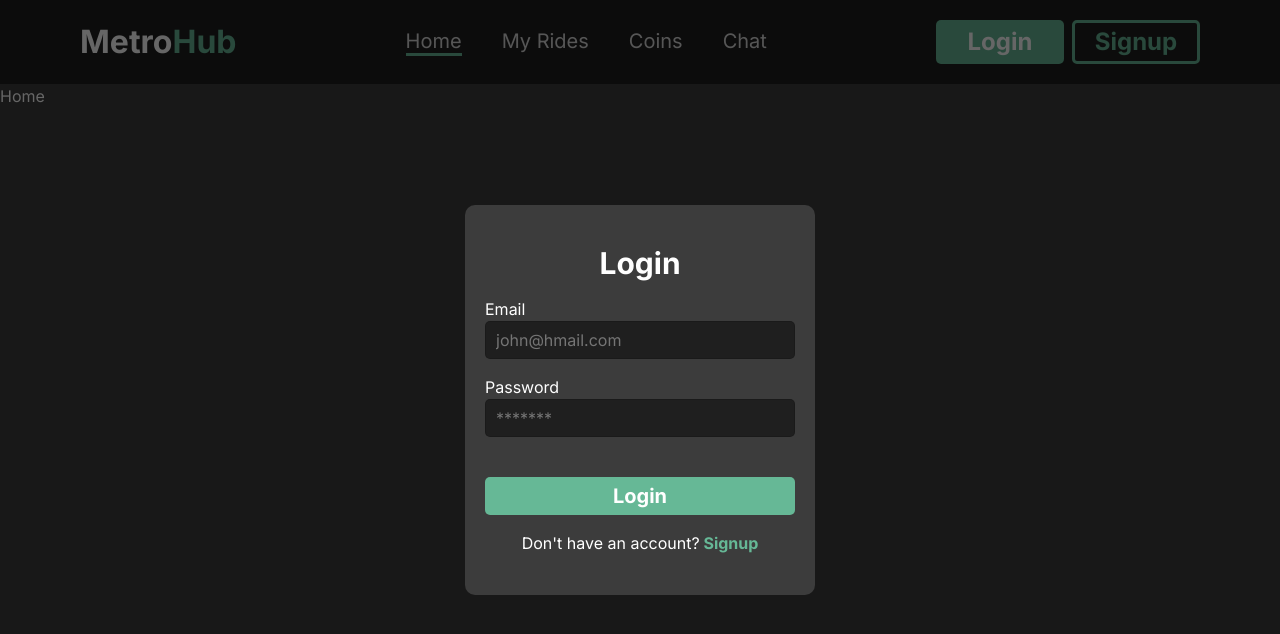
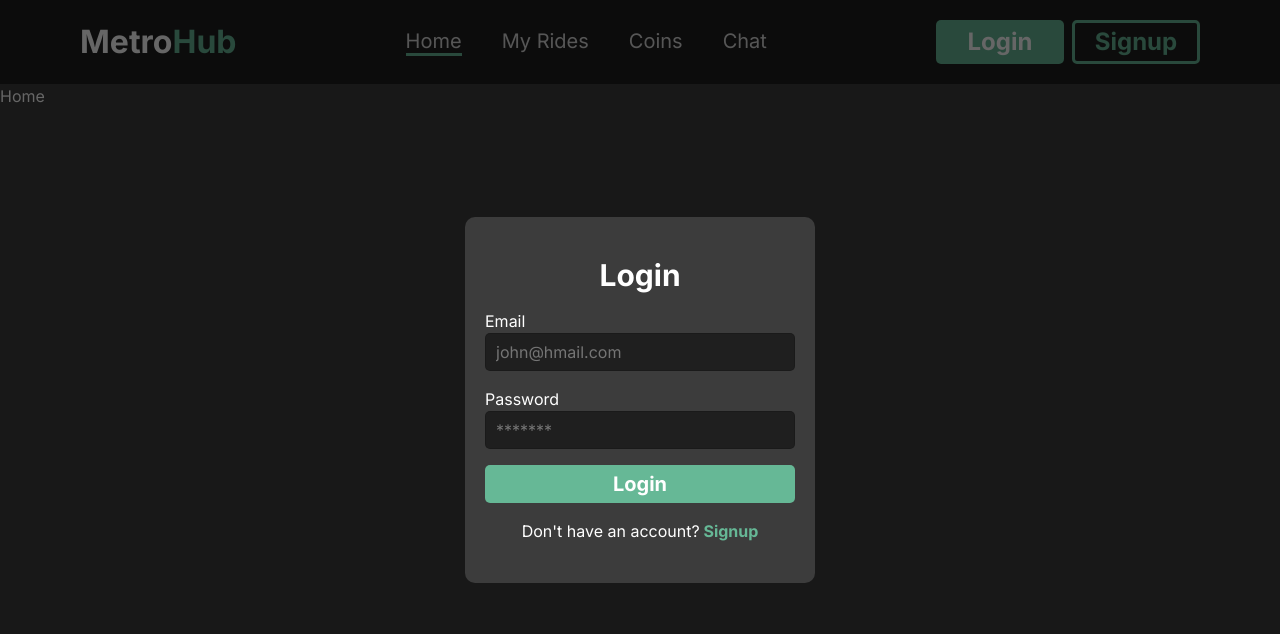
Before and after one commit to anthonytoumaibrahim/subway-system, a React (Create React App) app in the folder frontend/: page / in a window 1280 px wide. Both pictures are taken after a click on the button "Login". Shown: the top 634 px of the page. Built offline with nearby package versions, Linux system fonts and the light colour scheme; what pigeon-maps would draw is missing.

Commit message:
Modified Login/Signup code

```diff
--- a/frontend/src/pages/users/components/Header/index.jsx
+++ b/frontend/src/pages/users/components/Header/index.jsx
@@ -1,164 +1,185 @@
-import React, { useState, useEffect } from 'react'
-import { useLocation, Link } from 'react-router-dom'
-import Login from '../Login'
-import Signup from '../Signup'
-import "./style.css"
+import React, { useState, useEffect } from "react";
+import { useLocation, Link } from "react-router-dom";
+import Login from "../Login";
+import Signup from "../Signup";
+import "./style.css";
 
 const Header = () => {
   const initialCredentials = {
     username: "",
     email: "",
     password: "",
-    confirmPassword: ""
-  }
+    confirmPassword: "",
+  };
 
   const initailtErrors = {
     all: false,
     email: false,
-    password: false
-  }
+    password: false,
+    username: false,
+  };
 
-  const location = useLocation()
-  const [error, setError] = useState({status:false, fields: []})
-  const [errorMessage, setErrorMessage] = useState('incorrect')
-  const [isLogin, setIsLogin] = useState(false)
-  const [credentials, setcredentials] = useState(initialCredentials)
-  const [isSignup, setIsSignup] = useState(false)
+  const location = useLocation();
+  const [error, setError] = useState(initailtErrors);
+  const [errorMessage, setErrorMessage] = useState(null);
+  const [credentials, setcredentials] = useState(initialCredentials);
+  const [isLogin, setIsLogin] = useState(false);
+  const [isSignup, setIsSignup] = useState(false);
 
-
-  useEffect(() => {resetErrors()}, [credentials])
-
+  useEffect(() => {
+    resetErrors();
+  }, [credentials]);
 
   const handleInputChange = (value, field) => {
-    console.log (field , value)
-    setcredentials({...credentials, [field]: value })
-
-  }
+    setcredentials({ ...credentials, [field]: value });
+  };
 
   const resetCredentials = () => {
-    setcredentials({...initialCredentials})
-  }
+    setcredentials({ ...initialCredentials });
+  };
 
   const resetErrors = () => {
-    setError({...initailtErrors})
-  }
+    setError({ ...initailtErrors });
+  };
 
   const handleSwitch = () => {
-    if(isLogin){
-      setIsLogin(false)
-      setIsSignup(true)
-    }else if(isSignup){
-      setIsLogin(true)
-      setIsSignup(false)
+    if (isLogin) {
+      setIsLogin(false);
+      setIsSignup(true);
+    } else if (isSignup) {
+      setIsLogin(true);
+      setIsSignup(false);
     }
-    resetErrors()
-    resetCredentials()
-  }
+    setErrorMessage(null);
+    resetErrors();
+    resetCredentials();
+  };
 
   const handleLoginClick = () => {
-    setIsLogin(true)
-  }
+    setIsLogin(true);
+  };
 
   const handleSignupClick = () => {
-    setIsSignup(true)
-  }
+    setIsSignup(true);
+  };
 
-  const checkEmptyFields = () => {
-    const {username, email, password, confirmPassword} = credentials
-    const regex = /^([A-Za-z0-9_\-\.])+\@([A-Za-z0-9_\-\.])+\.([A-Za-z]{2,4})$/
-    if(isLogin){
-      if(!email || !password){
-          setError({...error, all: true})
-          setErrorMessage("Fill required fields.")
-          return true
-        }
-    }else if(isSignup){
-      if(!email || !password || !username || !confirmPassword){
-          setError({...error, all: true})
-          setErrorMessage("Fill required fields.")
-          return true
-        }
+  const validateRegistration = () => {
+    setErrorMessage(null);
+    setError(initailtErrors);
+    const { username, email, password, confirmPassword } = credentials;
+    // Sign up Validation
+    if (isSignup) {
+      if (username.trim().length < 6) {
+        setError({ ...error, username: true });
+        setErrorMessage(
+          "Please make sure your username is at least 6 characters long."
+        );
+        return;
+      }
+      if (password !== confirmPassword) {
+        setError({ ...error, password: true });
+        setErrorMessage("Passwords does not match.");
+        return;
+      }
+    }
+    // Validate email
+    if (
+      !/^([A-Za-z0-9_\-\.])+\@([A-Za-z0-9_\-\.])+\.([A-Za-z]{2,4})$/.test(email)
+    ) {
+      setError({
+        ...error,
+        email: true,
+      });
+      setErrorMessage("Invalid Email.");
+      return;
+    }
+    // Validate password
+    if (password.length < 8) {
+      setError({
+        ...error,
+        password: true,
+      });
+      setErrorMessage("Password must be at least 8 characters long.");
+      return;
     }
 
-    if(!regex.test(email)){
-      setError({...error, email: true})
-      setErrorMessage("Invalid Email.")
-      return true
-    }
-    if (isSignup){
-      if(password !== confirmPassword){
-        setError({...error, password: true})
-        setErrorMessage("passwords does not match.")
-        return true
-      }
-    }
-    return false
-  }
-
-  const validateRegistration = () => {
-    const empty  = checkEmptyFields()
-    if (empty){
-      console.log("i am empty")
-    }else{
-      console.log("i am not emty")
-
-    }
-  }
-
+    console.log("Everything works");
+  };
 
   return (
-    <div className='flex align-center space-between header bg-dark-gray-col'>
-      {isSignup && (<Signup
-      isSignup={isSignup}
-      setIsSignup={setIsSignup}
-      error={error}
-      errorMessage={errorMessage}
-      handleInputChange={handleInputChange}
-      handleSwitch={handleSwitch}
-      validateRegistration={validateRegistration}
-      />)}
-      {isLogin && (<Login
-      isLogin={isLogin}
-      setIsLogin={setIsLogin}
-      error={error}
-      errorMessage={errorMessage}
-      handleInputChange={handleInputChange}
-      handleSwitch={handleSwitch}
-      validateRegistration={validateRegistration}
-      />)}
+    <div className="flex align-center space-between header bg-dark-gray-col">
+      {isSignup && (
+        <Signup
+          credentials={credentials}
+          isSignup={isSignup}
+          setIsSignup={setIsSignup}
+          error={error}
+          errorMessage={errorMessage}
+          handleInputChange={handleInputChange}
+          handleSwitch={handleSwitch}
+          validateRegistration={validateRegistration}
+        />
+      )}
+      {isLogin && (
+        <Login
+          credentials={credentials}
+          isLogin={isLogin}
+          setIsLogin={setIsLogin}
+          error={error}
+          errorMessage={errorMessage}
+          handleInputChange={handleInputChange}
+          handleSwitch={handleSwitch}
+          validateRegistration={validateRegistration}
+        />
+      )}
 
+      <h1 className="logo font-bold white">
+        Metro<span className="logo text-primary">Hub</span>
+      </h1>
 
-      <h1 className='logo font-bold white'>Metro<span className='logo text-primary'>Hub</span></h1>
-
-      <nav className='flex header-nav'>
-        <Link
-        to="/"
-        className={`${location.pathname === "/" ? "active" : ""}`}
-        >Home</Link>
+      <nav className="flex header-nav">
+        <Link to="/" className={`${location.pathname === "/" ? "active" : ""}`}>
+          Home
+        </Link>
 
         <Link
-        to="/my-rides"
-        className={`${location.pathname === "/my-rides" ? "active" : ""}`}
-        >My Rides</Link>
+          to="/my-rides"
+          className={`${location.pathname === "/my-rides" ? "active" : ""}`}
+        >
+          My Rides
+        </Link>
 
         <Link
-        to="/coins"
-        className={`${location.pathname === "/coins" ? "active" : ""}`}
-        >Coins</Link>
+          to="/coins"
+          className={`${location.pathname === "/coins" ? "active" : ""}`}
+        >
+          Coins
+        </Link>
 
         <Link
-        to="/chat"
-        className={`${location.pathname === "/chat" ? "active" : ""}`}
-        >Chat</Link>
+          to="/chat"
+          className={`${location.pathname === "/chat" ? "active" : ""}`}
+        >
+          Chat
+        </Link>
       </nav>
 
-      <div className='flex bold register-btns'>
-        <button className='reg-btn bg-primary font-bold white' onClick={handleLoginClick}>Login</button>
-        <button className='reg-btn signup-btn text-primary font-bold' onClick={handleSignupClick}>Signup</button>
+      <div className="flex bold register-btns">
+        <button
+          className="reg-btn bg-primary font-bold white"
+          onClick={handleLoginClick}
+        >
+          Login
+        </button>
+        <button
+          className="reg-btn signup-btn text-primary font-bold"
+          onClick={handleSignupClick}
+        >
+          Signup
+        </button>
       </div>
+    </div>
+  );
+};
 
-    </div>
-  )
-}
-
-export default Header
+export default Header;
--- a/frontend/src/pages/users/components/Login/index.jsx
+++ b/frontend/src/pages/users/components/Login/index.jsx
@@ -1,58 +1,70 @@
-import React from 'react'
-import Input from '../RegisterInput'
-import "./style.css"
+import React from "react";
+import Input from "../RegisterInput";
+import "./style.css";
 
-const Login = ({ validateRegistration, setIsLogin, error, errorMessage, handleInputChange, handleSwitch }) => {
+const Login = ({
+  credentials,
+  validateRegistration,
+  setIsLogin,
+  error,
+  errorMessage,
+  handleInputChange,
+  handleSwitch,
+}) => {
   return (
     <div
-    id='popup-container'
-    className='flex center popup-container'
-    onMouseDown={(e) => {if(e.target.id === 'popup-container'){setIsLogin(false)}}
-    }>
-
-    <div
-    className='flex column align-center popup-wrapper bg-gray-col'
+      id="popup-container"
+      className="flex center popup-container"
+      onMouseDown={(e) => {
+        if (e.target.id === "popup-container") {
+          setIsLogin(false);
+        }
+      }}
     >
-      <h1 className='white'>Login</h1>
+      <div className="flex column align-center popup-wrapper bg-gray-col">
+        <h1 className="white">Login</h1>
 
         <Input
           placeholder={"john@hmail.com"}
           label={"Email"}
           handleInputChange={handleInputChange}
           field={"email"}
-      error={error.all || error.email ? true : false}
+          error={error.email ? true : false}
+          value={credentials.email}
         />
 
-      <div className='error-div'>
-
+        <div className="error-div">
           <Input
             placeholder={"*******"}
             label={"Password"}
             handleInputChange={handleInputChange}
             field={"password"}
-        error={error.all || error.password ? true : false}
+            error={error.password ? true : false}
+            value={credentials.password}
           />
-
-        <p
-        className={`error-col ${error.status? "" : "invisible"} `}
-        >{`${errorMessage}`}</p>
-
+          {errorMessage && <p className="error-col">{errorMessage}</p>}
         </div>
 
         <button
-      className='login-btn bg-primary font-bold white'
+          className="login-btn bg-primary font-bold white"
           onClick={validateRegistration}
-      >Login</button>
+        >
+          Login
+        </button>
 
-      <p
-      className='white'
-      >Don't have an account?
-        <span className='reg-switch text-primary font-bold'
+        <p className="white">
+          Don't have an account?
+          <span
+            className="reg-switch text-primary font-bold"
             onClick={handleSwitch}
-        > Signup</span>
+          >
+            {" "}
+            Signup
+          </span>
         </p>
       </div>
-  </div>)
-}
+    </div>
+  );
+};
 
-export default Login
+export default Login;
--- a/frontend/src/pages/users/components/RegisterInput/index.jsx
+++ b/frontend/src/pages/users/components/RegisterInput/index.jsx
@@ -1,19 +1,30 @@
-import React from 'react'
-import "./style.css"
+import React from "react";
+import "./style.css";
 
-const Input = ({id, field, placeholder, label, error, handleInputChange}) => {
+const Input = ({
+  id,
+  value,
+  field,
+  placeholder,
+  label,
+  error,
+  handleInputChange,
+}) => {
   return (
-    <div className='flex column reg-input-wrapper'>
-      <label className='white ' htmlFor={`${id}`}>{`${label}`}</label>
+    <div className="flex column reg-input-wrapper">
+      <label className="white " htmlFor={`${id}`}>{`${label}`}</label>
       <input
-      className={`bg-dark-gray-col ${error ? "red-border":"black-border"} white`}
-      type="text" placeholder={`${placeholder}`} id={`${id}`}
-      onChange={(e) =>
-        handleInputChange(e.target.value, field)
-        }
-        />
+        value={value}
+        className={`bg-dark-gray-col ${
+          error ? "red-border" : "black-border"
+        } white`}
+        type="text"
+        placeholder={`${placeholder}`}
+        id={`${id}`}
+        onChange={(e) => handleInputChange(e.target.value, field)}
+      />
     </div>
-  )
-}
+  );
+};
 
-export default Input
+export default Input;
```
Also changed, not shown: frontend/src/pages/users/components/Signup/index.jsx (+48 -30 lines). Lines whose indentation alone changed are shown as unchanged.
